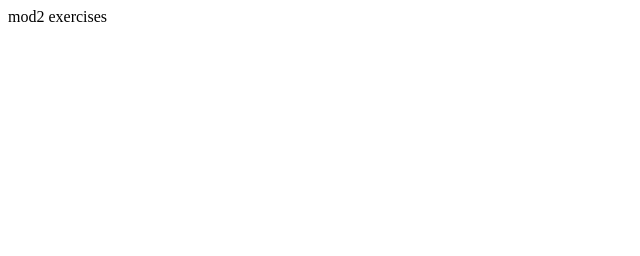
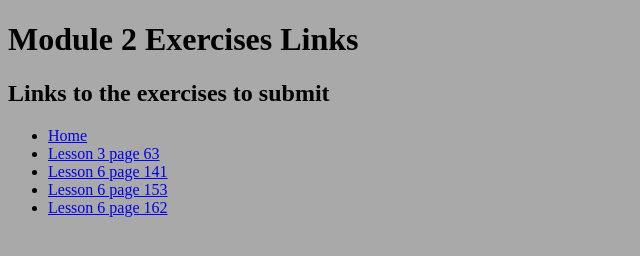
Before and after one commit to drspreston/webdev, a plain HTML site: page Module2/Mod2Exercise/index.html in a window 1280 px wide. Shown: the whole page, without its empty margins (0-640 px from the left). Drawn offline with Linux system fonts and the light colour scheme.

Commit message:
Add files via upload

```diff
--- a/Module2/Mod2Exercise/index.html
+++ b/Module2/Mod2Exercise/index.html
@@ -1 +1,26 @@
-mod2 exercises
+<!DOCTYPE html>
+<html lang="en">
+  <head>
+    <meta charset="utf-8">
+    <meta http-equiv="X-UA-Compatible" content="IE=edge">
+    <meta name="viewport" content="width=device-width, initial-scale=1">
+    <link rel="stylesheet" href="myStyles.css">
+
+    <title>Module 2 Exercises Home</title>
+  </head>
+  <body>
+    <header>
+        <h1>Module 2 Exercises Links</h1>
+        </header>
+        <section>
+          <header><h2>Links to the exercises to submit</h2></header>
+          <ul>
+              <li><a href="index.html">Home</a></li>
+              <li><a href="lesson3page63.html">Lesson 3 page 63</a></li>
+            <li><a href="lesson6page141.html">Lesson 6 page 141</a></li>
+            <li><a href="lesson6page153.html">Lesson 6 page 153</a></li>
+            <li><a href="lesson6page162.html">Lesson 6 page 162</a></li>
+          </ul>
+          </section>
+    </body>
+</html>
--- /dev/null
+++ b/Module2/Mod2Exercise/myStyles.css
@@ -0,0 +1,4 @@
+/*Your style will go here*/
+body{
+    background-color: darkgray;
+}
```
Also changed, not shown: Module2/Mod2Exercise/lesson3page63.html (added, +17 -0 lines), Module2/Mod2Exercise/lesson6page141.html (added, +15 -0 lines), Module2/Mod2Exercise/lesson6page153.html (added, +15 -0 lines), Module2/Mod2Exercise/lesson6page162.html (added, +15 -0 lines).
